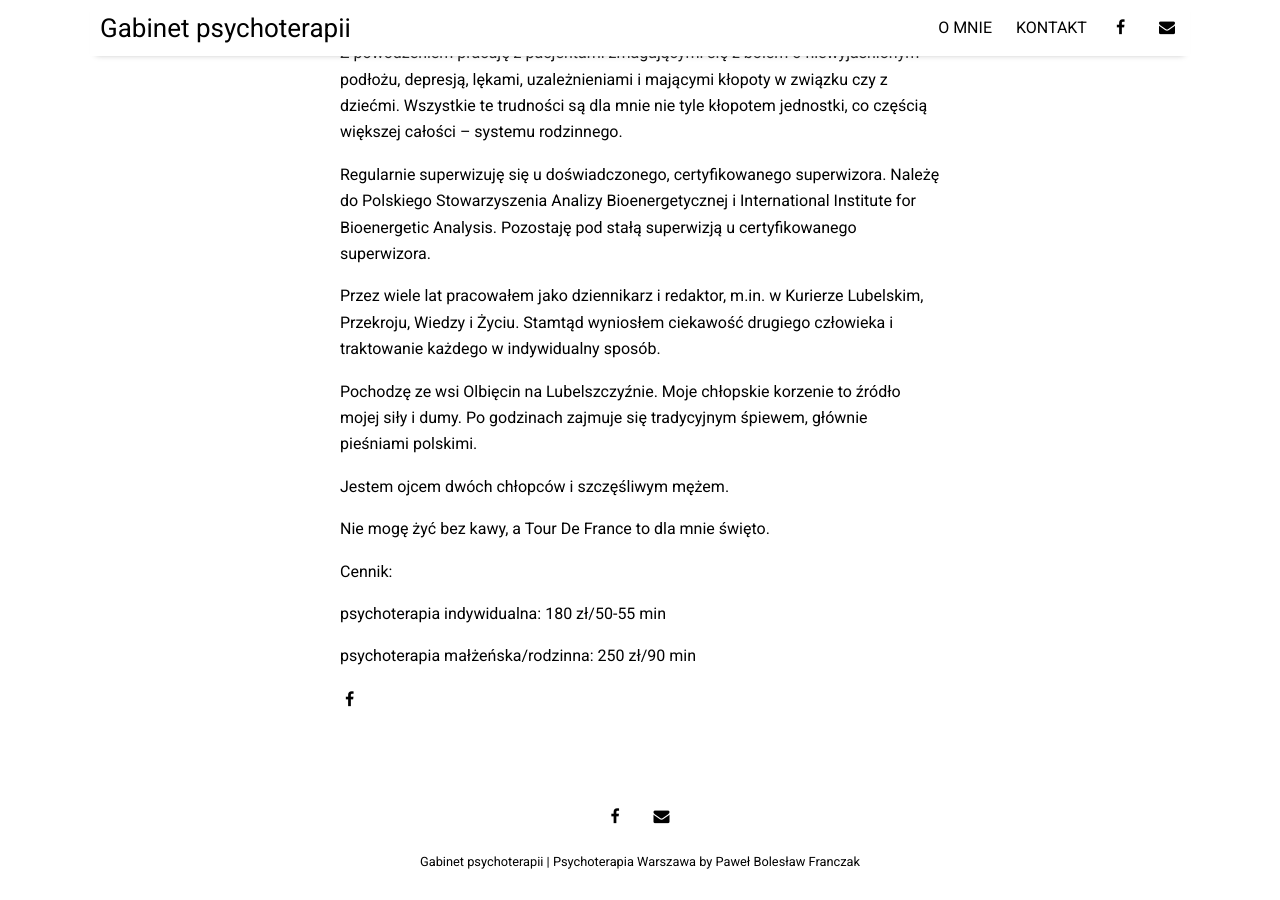
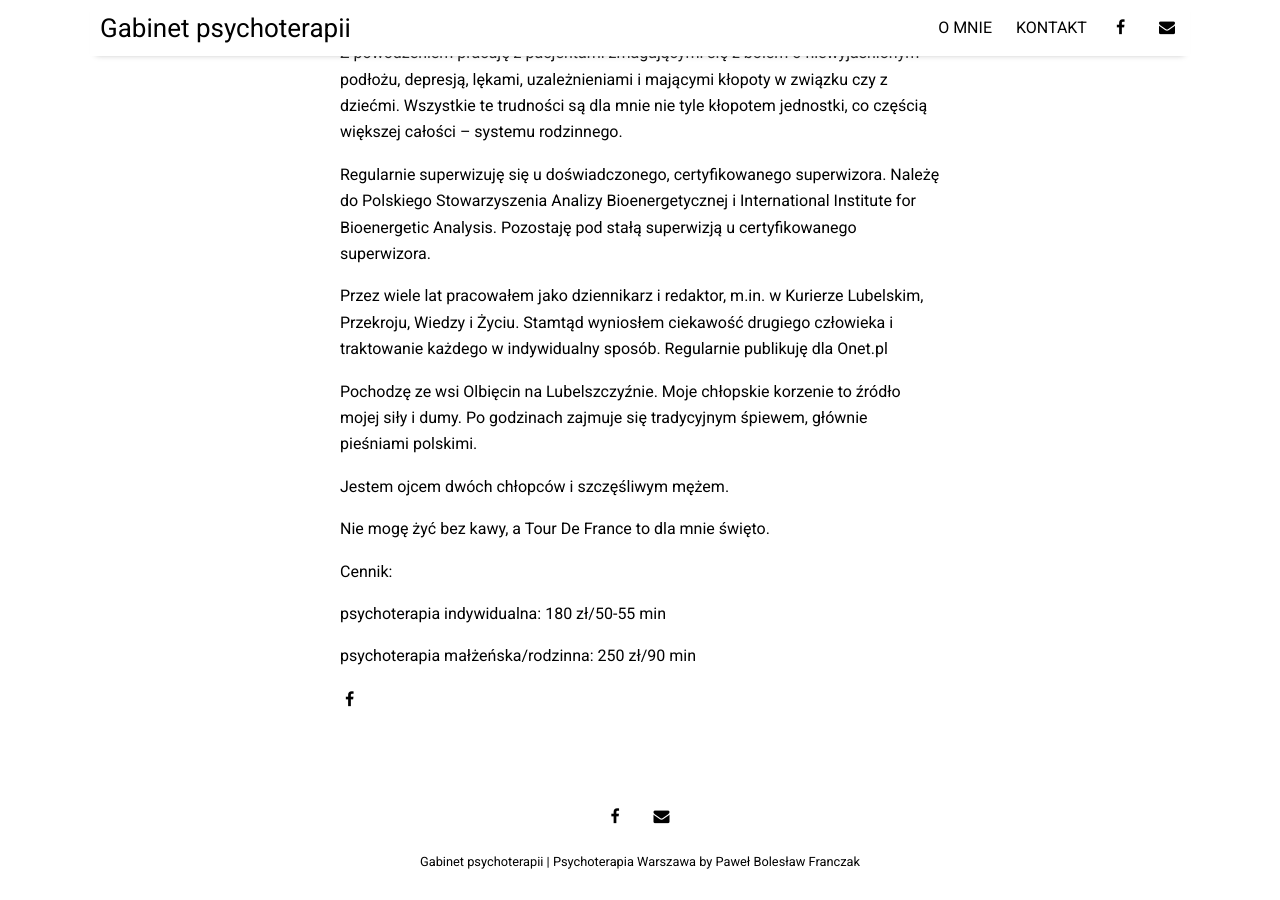
Before and after one commit to kmmolska/kmmolska.github.io, a Jekyll site: the page built from _posts/2020-02-03-o-mnie.md, in a window 1280 px wide and 900 px high, scrolled down 785 px. Built offline with Jekyll 4.4.1, drawn with Linux system fonts in a browser that asks for light colours; nearby versions of some CDN libraries.

Commit message:
Update 2020-02-03-o-mnie.md

```diff
--- a/_posts/2020-02-03-o-mnie.md
+++ b/_posts/2020-02-03-o-mnie.md
@@ -16,7 +16,7 @@ Z powodzeniem pracuję z pacjentami zmagającymi się z bólem o niewyjaśnionym
 
 Regularnie superwizuję się u doświadczonego, certyfikowanego superwizora. Należę do Polskiego Stowarzyszenia Analizy Bioenergetycznej i International Institute for Bioenergetic Analysis. Pozostaję pod stałą superwizją u certyfikowanego superwizora.
 
-Przez wiele lat pracowałem jako dziennikarz i redaktor, m.in. w Kurierze Lubelskim, Przekroju, Wiedzy i Życiu. Stamtąd wyniosłem ciekawość drugiego człowieka i traktowanie każdego w indywidualny sposób.
+Przez wiele lat pracowałem jako dziennikarz i redaktor, m.in. w Kurierze Lubelskim, Przekroju, Wiedzy i Życiu. Stamtąd wyniosłem ciekawość drugiego człowieka i traktowanie każdego w indywidualny sposób. Regularnie publikuję dla Onet.pl
 
 Pochodzę ze wsi Olbięcin na Lubelszczyźnie. Moje chłopskie korzenie to źródło mojej siły i dumy. Po godzinach zajmuje się tradycyjnym śpiewem, głównie pieśniami polskimi.
 
```
